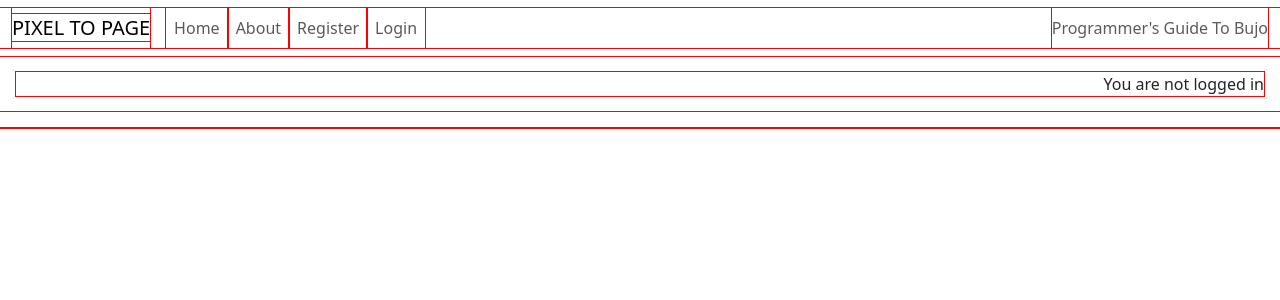
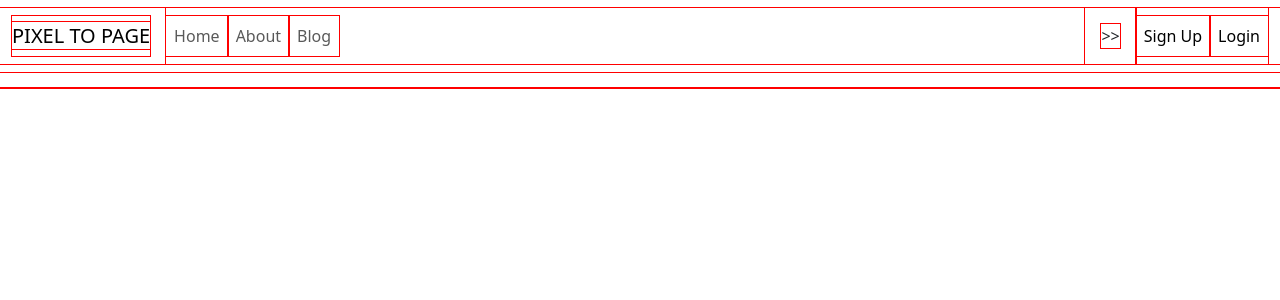
Before and after one commit to TheRickyroy/pixel-to-page, a Django app: page /blog/ in a window 1280 px wide. Shown: the top 300 px of the page. Run offline with Django 4.2, Linux system fonts and the light colour scheme; data that the repository does not hold is empty.

Commit message:
add: base nav links and blog pagination

```diff
--- a/blog/templates/blog/blog.html
+++ b/blog/templates/blog/blog.html
@@ -47,6 +47,9 @@
     {% if is_paginated %}
     <nav aria-label="Page navigation">
         <ul class="pagination justify-content-center">
+            {% if page_obj.has_previous %}
+            <li><a href="?page={{ page_obj.previous_page_number }}" class="page-link">&laquo; PREV </a></li>
+            {% endif %}
             {% if page_obj.has_next %}
             <li><a href="?page={{ page_obj.next_page_number }}" class="page-link"> NEXT &raquo;</a></li>
             {% endif %}
--- a/blog/views.py
+++ b/blog/views.py
@@ -5,7 +5,7 @@ from .models import Post
 class PostList(generic.ListView):
     queryset = Post.objects.filter(status=1)
     template_name = "blog/blog.html"
-    paginate_by = 6
+    paginate_by = 3
 
 def post_detail(request, slug):
     """
--- a/templates/base.html
+++ b/templates/base.html
@@ -44,7 +44,21 @@
                         <a class="nav-link {% if request.path == about_url %}active{% endif %}" aria-current="page"
                             href="{% url 'about' %}">About</a>
                     </li>
+                    <li class="nav-item">
+                        <a class="nav-link {% if request.path == blog_url %}active{% endif %}" aria-current="page"
+                            href="{% url 'blog' %}">Blog</a>
+                    </li>
+                </ul>
+                <span>
                     {% if user.is_authenticated %}
+                    <p class="text-end m-3">How are you today {{ user }}?</p>
+                    {% else %}
+                    <p class="text-end m-3">>></p>
+                    {% endif %}
+                </span>
+                <span class="navbar-text">
+                    <ul class="navbar-nav me-auto mb-2 mb-lg-0">
+                        {% if user.is_authenticated %}
                     <li class="nav-item">
                         <a class="nav-link {% if request.path == logout_url %}active{% endif %}" aria-current="page"
                         href="{% url 'account_logout' %}">Logout</a>
@@ -52,7 +66,7 @@
                     {% else %}
                     <li class="nav-item">
                         <a class="nav-link {% if request.path == signup_url %}active{% endif %}" aria-current="page"
-                            href="{% url 'account_signup' %}">Register</a>
+                            href="{% url 'account_signup' %}">Sign Up</a>
                     </li>
                     <li class="nav-item">
                         <a class="nav-link {% if request.path == login_url %}active{% endif %}" aria-current="page"
@@ -60,21 +74,12 @@
                     </li>
                     {% endif %}
                 </ul>
-                <span class="navbar-text text-muted">
-                    Programmer's Guide To Bujo
                 </span>
             </div>
         </div>
     </nav>
 
     <main>
-
-        {% if user.is_authenticated %}
-        <p class="text-end m-3">You are logged in as {{ user }}</p>
-        {% else %}
-        <p class="text-end m-3">You are not logged in</p>
-        {% endif %}
-
         {% block content %}
         <!-- Content Goes here -->
         {% endblock content %}
```
